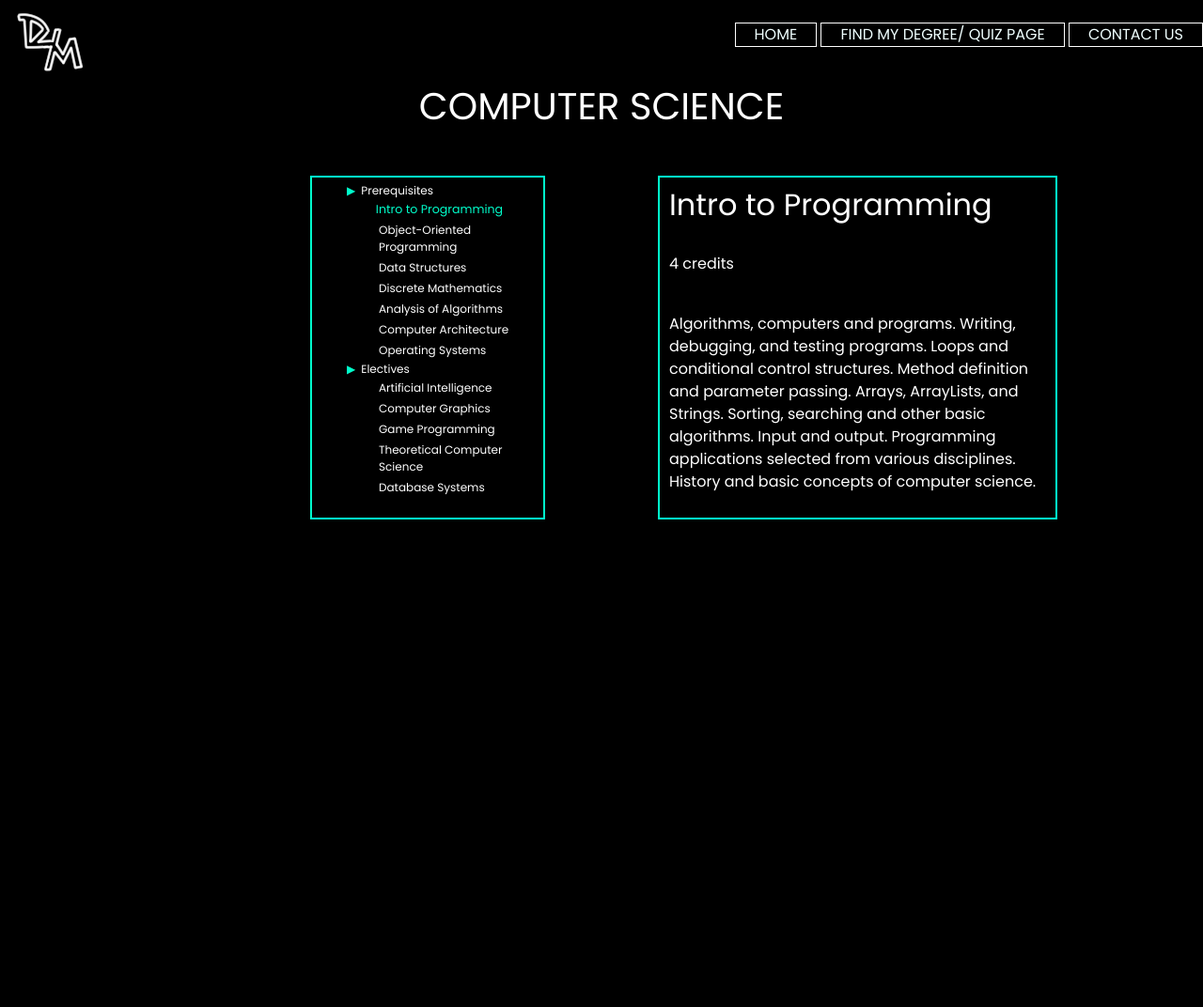
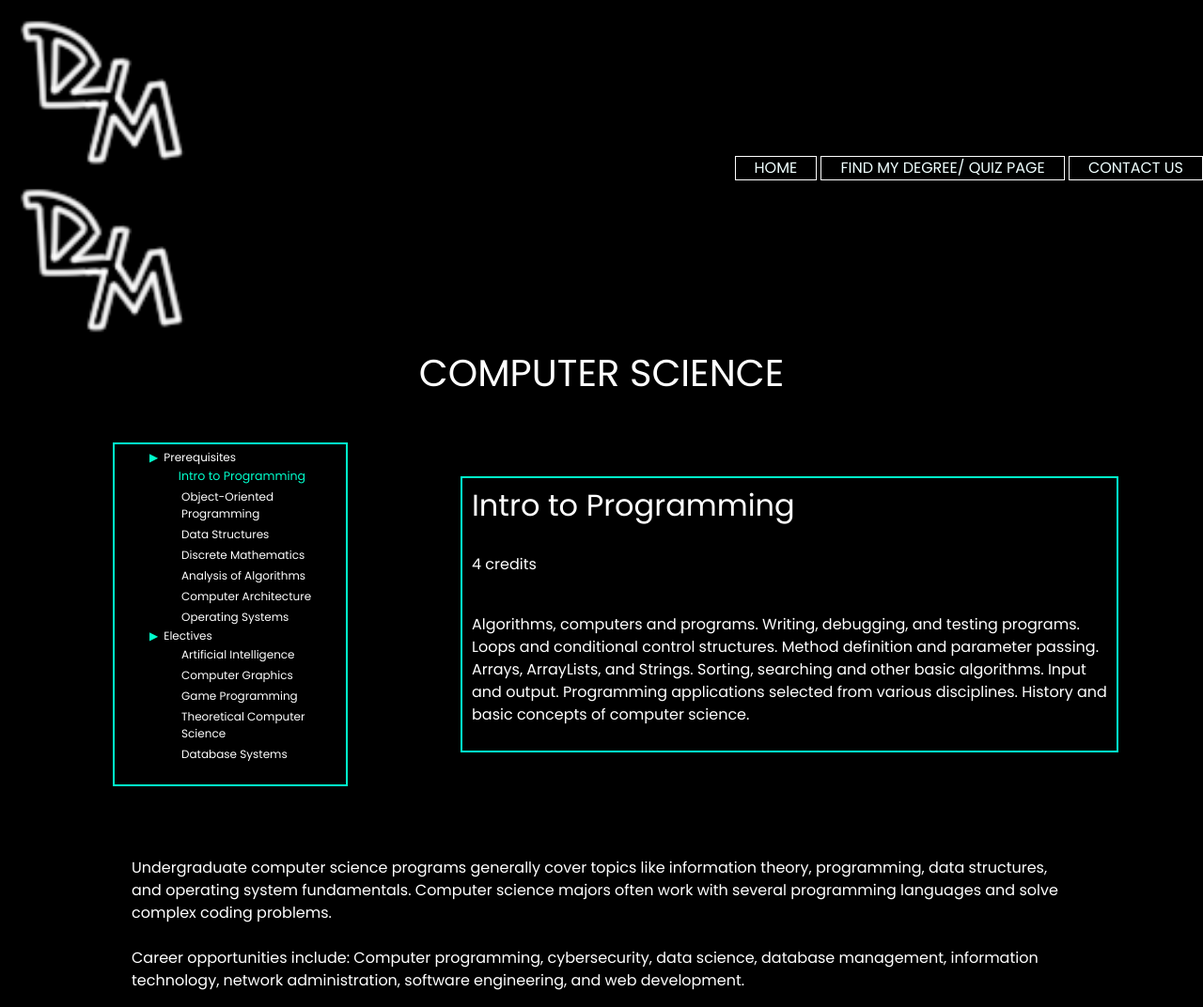
Before and after one commit to Michelle-gwc/Michelle-gwc.github.io-, a plain HTML site: page degreeTrees.html in a window 1280 px wide. Shown: the whole page at 94% size. Before the commit the page ends 800 px from the top, so only its background shows below. Drawn offline with nearby package versions, Linux system fonts and the light colour scheme; a script that the page names is missing.

Commit message:
Add files via upload

```diff
--- a/degree4me.css
+++ b/degree4me.css
@@ -1,4 +1,3 @@
-
 body {
     margin: 0;
 	font-family: 'Poppins', sans-serif;
@@ -213,7 +212,7 @@ ul {
 }
 #course-desc{
     color: #ffffff;
-    width: 425px;
+    width: 700px;
     height: fit-content;
     padding: 10px;
     margin: auto;
@@ -263,6 +262,14 @@ ul {
 .grid-container {
 	color:white;
     display: grid;
-    grid-template-columns: 1fr 1fr;
+    grid-template-columns: 1fr 2fr;
     grid-gap: 20px;
+	margin-bottom:75px;
 }
+
+.major-info {
+	color: #fff;
+    width: 1000px;
+    margin: 0 auto;
+	margin-top: 40px;
+}
--- a/degreeTrees.html
+++ b/degreeTrees.html
@@ -18,9 +18,10 @@
 
         <div class="navbar">
             <div class="logo">
-                <a href = "https://andrew-conte434.github.io/cisc-3650-website-project/">
+				<a href = "https://andrew-conte434.github.io/cisc-3650-website-project/">
                     <img src="degree1.png" alt="Degree 4 Me">
                 </a>
+                <img src="degree1.png" alt="Degree 4 Me">
             </div>
             <ul class="nav-area">
                 <li><a href="index.html">Home</a></li>
@@ -74,6 +75,15 @@
 			</p>
         </div>
 		</div>
+		<div class="major-info">
+			<p>
+			Undergraduate computer science programs generally cover topics like information theory,
+			programming, data structures, and operating system fundamentals. Computer science majors often
+			work with several programming languages and solve complex coding problems.
+			<br><br>
+			Career opportunities include: Computer programming, cybersecurity, data science, database management, information technology, network administration, software engineering, and web development.
+			</p>
+		</div>
         <script type="text/javascript" src="https://code.jquery.com/jquery-1.7.1.min.js"></script>
         <script type="text/javascript" src="degreeTrees.js"></script>
     </body>
```
Also changed, not shown: degreeTreeBusiness.html (+11 -1 lines), degreeTreeJournalism.html (+10 -1 lines).
